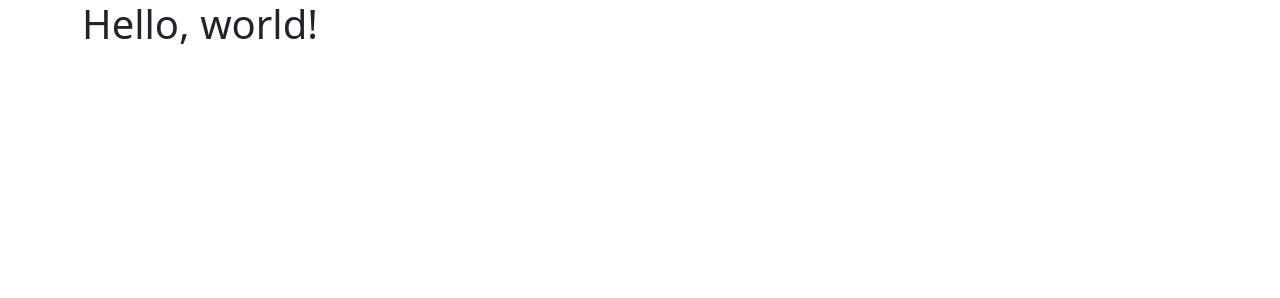
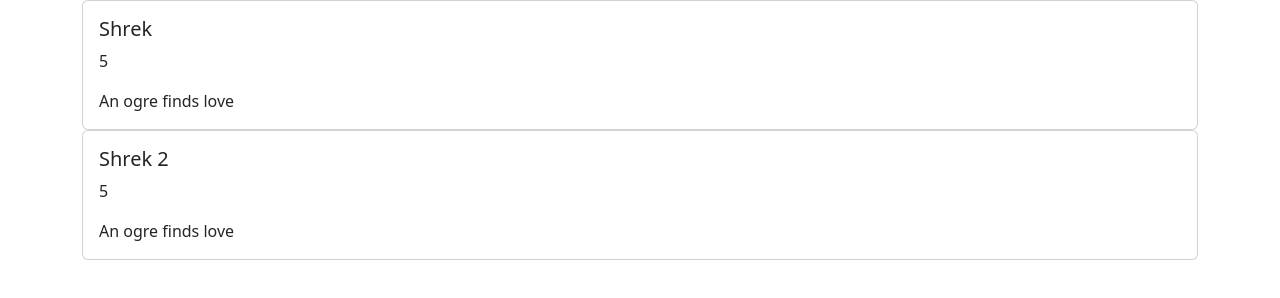
Before and after one commit to bowman-pasciak-movies-app/movies-application, a website with bundled scripts: page index.html in a window 1280 px wide. Built offline with nearby package versions, Linux system fonts and the light colour scheme; data requests are answered from the project's data file.

Commit message:
Feat: Created function to render movies to index.html

```diff
--- a/index.html
+++ b/index.html
@@ -15,11 +15,11 @@
 
 </header>
 
-<div class="container">
+<main class="container">
 
-    <h1>Hello, world!</h1>
+    <section id="rendered-movies"></section>
 
-</div>
+</main>
 
 <script crossorigin="anonymous"
         integrity="sha384-C6RzsynM9kWDrMNeT87bh95OGNyZPhcTNXj1NW7RuBCsyN/o0jlpcV8Qyq46cDfL"
--- a/js/movies-application.js
+++ b/js/movies-application.js
@@ -2,19 +2,33 @@
 
 import {getAllMovies, createMovie} from "./movies-api.js";
 
-(async ()=>{
+(async () => {
+
+    function renderMovie(movie) {
+        let template = `
+        <div class="card">
+            <div class="card-body">
+                <h5 class="card-title">${movie.title}</h5>
+                <p class="card-text">${movie.rating}</p>
+                <p class="card-text">${movie.movieSummary}</p>
+            </div>
+        </div>`;
+        return template;
+    }
+
+    function renderMovies(allMovies) {
+        let elementHTML = "";
+        for (let i = 0; i < allMovies.length; i++) {
+            elementHTML += renderMovie(allMovies[i]);
+
+        }
+        document.querySelector("#rendered-movies").innerHTML = elementHTML;
+    }
 
 
     let allMovies = await getAllMovies();
-    console.log(allMovies);
+    renderMovies(allMovies);
 
-    let testMovie = {
-        "title": "Shrek 2",
-        "rating": 5,
-        "movieSummary": "An ogre finds love"
-    }
-    // let newMovie = await createMovie(testMovie);
-    // console.log(newMovie);
 
 
 })();
```
Also changed, not shown: js/movies-api.js (line endings or trailing spaces).
